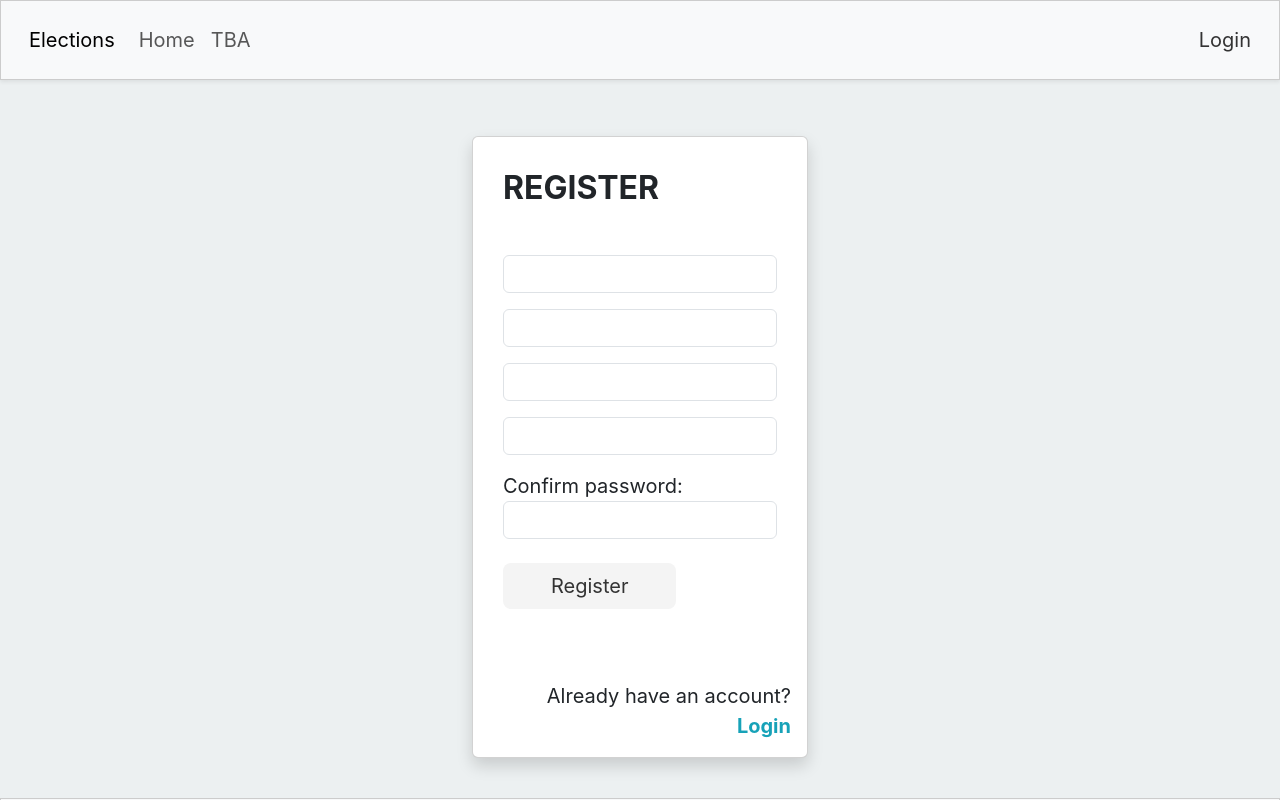
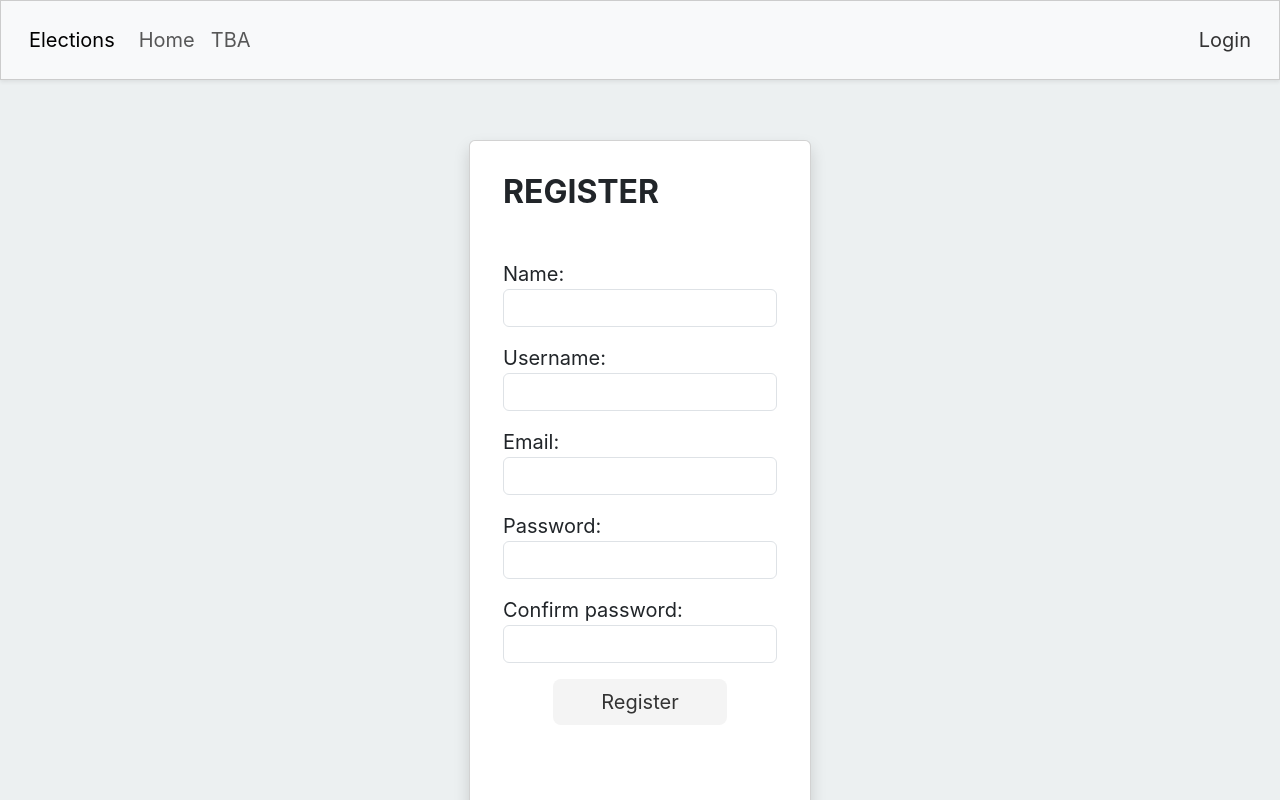
Before and after one commit to xdaruis/elections, a React (Create React App) app in the folder frontend/: page /register in a window 1280 px wide. Shown: the top 800 px of the page. Built offline with nearby package versions, Linux system fonts and the light colour scheme.

Commit message:
♻️ Create custom form component

```diff
--- a/frontend/src/components/ui/CustomCard/index.jsx
+++ b/frontend/src/components/ui/CustomCard/index.jsx
@@ -4,7 +4,7 @@ function CustomCard({ children, width = 4, title }) {
   const columnClass = `col-sm-${width + 4} col-md-${width + 2} col-lg-${width}`;
 
   return (
-    <div className="container mt-4 mb-2">
+    <div className="container mt-4 mb-2 p-1">
       <div className="row justify-content-center">
         <div className={columnClass}>
           <div className="card shadow">
--- /dev/null
+++ b/frontend/src/components/ui/CustomForm/index.jsx
@@ -0,0 +1,27 @@
+import React from 'react';
+
+import InfoText from '../InfoText';
+
+function CustomForm({ handleSubmit, error, children, title, submitLabel }) {
+  return (
+    <form onSubmit={handleSubmit}>
+      <div className="mb-md-0 mt-md-3 pb-5">
+        <h2 className="fw-bold mb-5">{title}</h2>
+        <InfoText message={error} type="error" />
+        <div className="form-group mb-4 text-start">
+          {children}
+          <div className="d-flex justify-content-center mt-3 mb-0">
+            <button
+              className="btn btn-outline-primary btn-lg px-5"
+              type="submit"
+            >
+              {submitLabel}
+            </button>
+          </div>
+        </div>
+      </div>
+    </form>
+  );
+}
+
+export default CustomForm;
--- a/frontend/src/pages/Login/index.jsx
+++ b/frontend/src/pages/Login/index.jsx
@@ -4,8 +4,8 @@ import { useDispatch, useSelector } from 'react-redux';
 import { Link, useNavigate } from 'react-router-dom';
 
 import CustomCard from '../../components/ui/CustomCard';
+import CustomForm from '../../components/ui/CustomForm';
 import CustomInput from '../../components/ui/CustomInput';
-import InfoText from '../../components/ui/InfoText';
 import { login } from '../../features/auth';
 
 function Login() {
@@ -17,7 +17,7 @@ function Login() {
   const isAuthenticated = useSelector((state) => state.auth.isAuthenticated);
   const dispatch = useDispatch();
   const navigate = useNavigate();
-  const [isSpam, setIsSpam] = useState(false);
+  const [isSubmitting, setIsSubmitting] = useState(false);
 
   useEffect(() => {
     setError('');
@@ -41,10 +41,10 @@ function Login() {
       setError('Already logged in');
       return;
     }
-    if (isSpam) return;
     if (!verifyUserData()) return;
+    if (isSubmitting) return;
 
-    setIsSpam(true);
+    setIsSubmitting(true);
     try {
       const { data } = await axios.post('/api/user/token/', userData, {
         headers: { 'Content-Type': 'application/json' }
@@ -61,17 +61,18 @@ function Login() {
           'An unexpected error occured'
       );
     } finally {
-      setIsSpam(false);
+      setIsSubmitting(false);
     }
   };
 
   return (
     <CustomCard width={5}>
-      <form onSubmit={submitForm}>
-        <div className="mb-md-2 mt-md-3 pb-5">
-          <h2 className="fw-bold mb-5 text-uppercase">Sign in</h2>
-          <InfoText message={error} type="error" />
-          <div className="form-group mb-4 text-start">
+      <CustomForm
+        handleSubmit={submitForm}
+        error={error}
+        title="SIGN IN"
+        submitLabel="Login"
+      >
         <CustomInput
           id="username"
           label="Username"
@@ -86,26 +87,20 @@ function Login() {
           type="password"
           required
         />
-          </div>
-          <div className="d-flex flex-column align-items-center">
-            <button
-              className="btn btn-outline-primary btn-lg px-5"
-              type="submit"
-            >
-              Login
-            </button>
-            <p className="small mt-3 pb-lg-2">
+      </CustomForm>
+      <p className="small mt-0 pb-lg-2">
         <Link className="text-50" to="#!">
           Forgot password?
         </Link>
       </p>
-          </div>
-        </div>
-      </form>
       <div>
         <p className="mb-0 text-end">
           Don&apos;t have an account?{' '}
-          <Link to="/register" className="text-50 fw-bold" disabled={isSpam}>
+          <Link
+            to="/register"
+            className="text-50 fw-bold"
+            disabled={isSubmitting}
+          >
             Sign Up
           </Link>
         </p>
--- a/frontend/src/pages/Register/index.jsx
+++ b/frontend/src/pages/Register/index.jsx
@@ -4,6 +4,7 @@ import { useSelector } from 'react-redux';
 import { Link, useNavigate } from 'react-router-dom';
 
 import CustomCard from '../../components/ui/CustomCard';
+import CustomForm from '../../components/ui/CustomForm';
 import CustomInput from '../../components/ui/CustomInput';
 import InfoText from '../../components/ui/InfoText';
 
@@ -11,60 +12,91 @@ function Register() {
   const [error, setError] = useState('');
   const [userData, setUserData] = useState({});
   const [confirmPassword, setConfirmPassword] = useState({});
+  const [isSubmitting, setIsSubmitting] = useState(false);
   const isAuthenticated = useSelector((state) => state.auth.isAuthenticated);
   const navigate = useNavigate();
 
-  const submitForm = (e) => {
+  const submitForm = async (e) => {
     e.preventDefault();
     if (isAuthenticated) {
       setError('Already logged in');
       return;
     }
 
-    if (confirmPassword.password !== userData.password) {
+    if (confirmPassword.confirm !== userData.password) {
       setError("Passwords don't match!");
       return;
     }
 
-    axios
-      .post('/api/user/create/', userData, {
+    if (isSubmitting) return;
+    setIsSubmitting(true);
+
+    try {
+      const { data } = await axios.post('/api/user/create/', userData, {
         headers: {
           'Content-Type': 'application/json'
         }
-      })
-      .then((response) => {
-        const { data } = response;
+      });
       if (data.email) {
         navigate('/login');
-        } else {
-          setError('Failed');
       }
-      })
-      .catch((err) => setError(err));
+    } catch (err) {
+      const message = err.response?.data;
+      setError(
+        message.error ||
+          message[Object.keys(message)[0]] ||
+          'An unexpected error occured'
+      );
+    } finally {
+      setIsSubmitting(false);
+    }
   };
 
   return (
     <CustomCard width={5}>
       <InfoText message={error} type={error} />
-      <form onSubmit={submitForm}>
-        <div className="mb-md-4 mt-md-3 pb-5">
-          <h2 className="fw-bold mb-5 text-uppercase">Register</h2>
-          <div className="form-group text-start mb-4">
-            <CustomInput setData={setUserData} type="name" />
-            <CustomInput setData={setUserData} type="username" />
-            <CustomInput setData={setUserData} type="email" />
-            <CustomInput setData={setUserData} type="password" />
+      <CustomForm
+        handleSubmit={submitForm}
+        error={error}
+        title="REGISTER"
+        submitLabel="Register"
+      >
         <CustomInput
+          label="Name"
+          id="name"
+          setData={setUserData}
+          type="name"
+          required
+        />
+        <CustomInput
+          label="Username"
+          id="username"
+          setData={setUserData}
+          type="username"
+          required
+        />
+        <CustomInput
+          label="Email"
+          id="email"
+          setData={setUserData}
+          type="email"
+          required
+        />
+        <CustomInput
+          label="Password"
+          id="password"
+          setData={setUserData}
+          type="password"
+          required
+        />
+        <CustomInput
+          id="confirm"
           setData={setConfirmPassword}
           label="Confirm password"
           type="password"
+          required
         />
-          </div>
-          <button className="btn btn-outline-primary btn-lg px-5" type="submit">
-            Register
-          </button>
-        </div>
-      </form>
+      </CustomForm>
       <div>
         <p className="mb-0 text-end">
           Already have an account?{' '}
```
Lines whose indentation alone changed are shown as unchanged.
